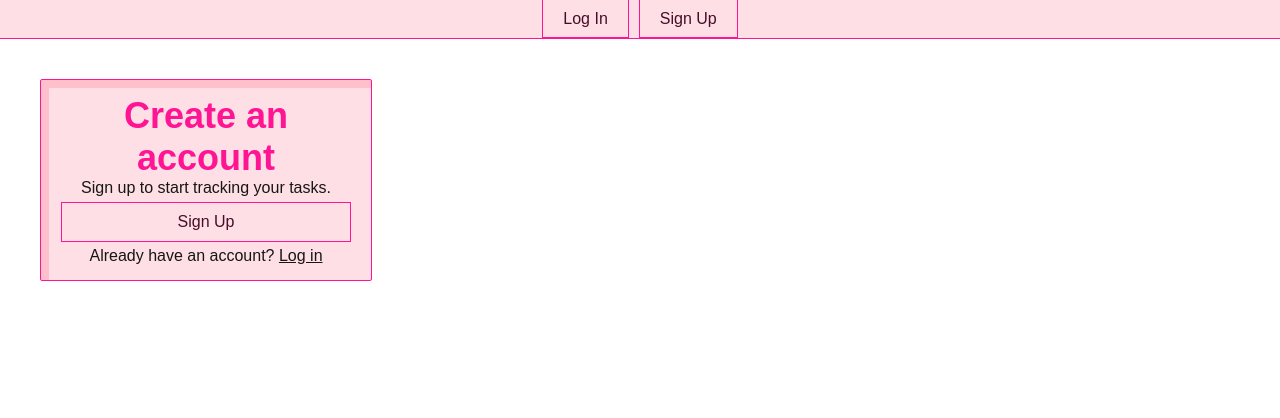
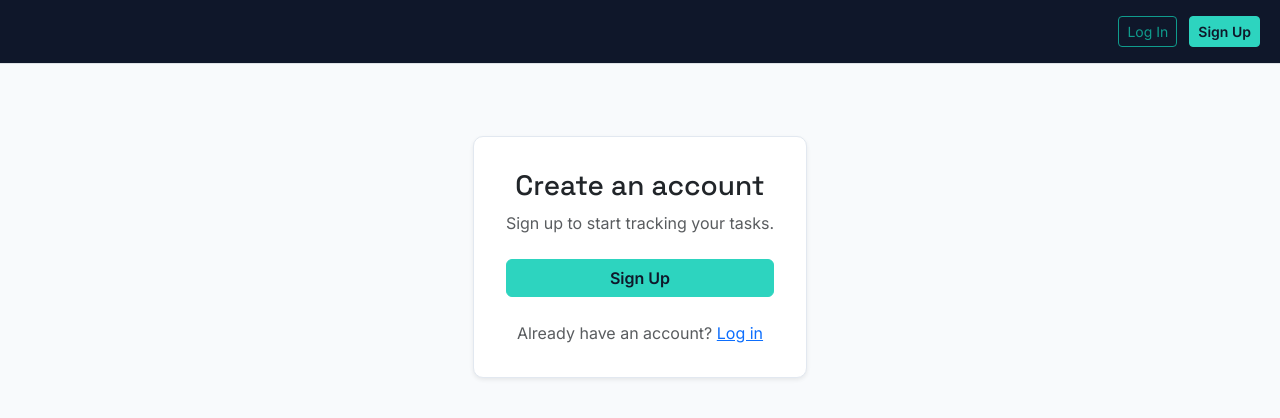
Before and after one commit to coding-cryptid/task-management-app, a React (Vite) app: page /register in a window 1280 px wide. Shown: the top 418 px of the page. Built offline with nearby package versions, Linux system fonts and the light colour scheme; no server answers.

Commit message:
Updated styles to look and feel more clean

```diff
--- a/index.html
+++ b/index.html
@@ -4,6 +4,9 @@
     <meta charset="UTF-8" />
     <link rel="icon" type="image/svg+xml" href="/favicon.svg" />
     <meta name="viewport" content="width=device-width, initial-scale=1.0" />
+    <link rel="preconnect" href="https://fonts.googleapis.com">
+    <link rel="preconnect" href="https://fonts.gstatic.com" crossorigin>
+    <link href="https://fonts.googleapis.com/css2?family=Inter:wght@400;500;600&family=Space+Grotesk:wght@500;600;700&family=JetBrains+Mono:wght@500&display=swap" rel="stylesheet">
     <title>task-management-app</title>
   </head>
   <body>
--- a/src/main.tsx
+++ b/src/main.tsx
@@ -1,3 +1,4 @@
+import 'bootstrap/dist/css/bootstrap.min.css'
 import { StrictMode } from 'react'
 import { createRoot } from 'react-dom/client'
 import { BrowserRouter } from 'react-router-dom'
--- a/styles.css
+++ b/styles.css
@@ -1,136 +1,311 @@
-* {
-    font-family: 'Poppins', sans-serif;
-    background-color: floralwhite;
-    text-align: center;
-    color: rgb(22, 22, 22);
-    background-color: transparent;
-    margin: 0;
-    h1 {
-        font-size: 36px;
-        color: deeppink;
-    }
+/* BASE */
+body {
+  font-family: 'Inter', sans-serif;
+  background-color: #F8FAFC;
+  color: #0F172A;
+  margin: 0;
+  padding: 0;
 }
 
-nav {
-    background-color: rgb(255, 223, 230);
-    padding: 10px;
-    margin-bottom: 20px;
-    border-bottom: 1px solid deeppink;
+h1, h2, h3 {
+  font-family: 'Space Grotesk', sans-serif;
+  font-weight: 600;
 }
 
-.btn {
-    font-size: 16px;
-    padding: 10px 20px;
-    border: 1px solid deeppink;
-    background-color: rgb(255, 223, 230);
-    color: rgb(69, 13, 42);
-    text-decoration: none;
-    cursor: pointer;
-    margin: 5px;
+/* PAGES */
+.container {
+  padding-top: 24px;
+  padding-bottom: 48px;
+  padding-left: 24px;
+  padding-right: 24px;
 }
 
-.nav-item {
-    font-size: 16px;
-    border: none;
-    padding: 10px 20px;
-    background-color: transparent;
+/* NAV */
+nav {
+  background-color: #0F172A;
+  padding: 16px 32px;
+  margin-bottom: 32px;
+  border-bottom: 1px solid #16213E;
 }
 
-/* TASK FORM START */
-form div {
-    margin: 15px;
+nav span {
+  color: white;
 }
 
-label {
-   display: flex;
-   flex-direction: column;
-   padding-bottom: 5px;
-   font-size: 20px;
+/* BUTTONS */
+.btn {
+  margin-right: 4px;
 }
 
-textarea,
-select,
-input {
-    font-size: 16px;
-    padding: 5px 10px;
-    border: 1px solid pink;
-    color: rgb(69, 13, 42);
+.btn-primary {
+  background-color: #2DD4BF;
+  border-color: #2DD4BF;
+  color: #0F172A;
+  font-weight: 600;
 }
 
-textarea {
-    resize: none;
-    height: 100px;
-}
-/* TASK FORM END */
-
-
-/* TASK CARD START */
-.card {
-    border: 1px solid deeppink;
-    border-radius: 2px;
-    background-color: rgb(255, 223, 230);
-    color: rgb(69, 13, 42);
-    margin: 40px;
-    width: 300px;
-    height: auto;
-    display: flex;
-    flex-wrap: wrap;
-    justify-content: center;
-    box-shadow: inset 8px 8px 0px pink;
-    padding: 15px;
+.btn-primary:hover,
+.btn-primary:focus {
+  background-color: #0F9C8D;
+  border-color: #0F9C8D;
+  color: white;
 }
 
-.card-body {
-    display: flex;
-    flex-direction: column;
-    height: 100%;
+.btn-outline-primary {
+  color: #0F9C8D;
+  border-color: #0F9C8D;
+}
+
+.btn-outline-primary:hover {
+  background-color: #0F9C8D;
+  border-color: #0F9C8D;
+  color: white;
+}
+
+/* TASK FORM */
+.form-label {
+  font-weight: 600;
+  color: #0F172A;
+  font-size: 0.9rem;
+  margin-top: 12px;
+}
+
+.form-control,
+.form-select {
+  border: 1px solid #E2E8F0;
+  color: #0F172A;
+  margin-bottom: 4px;
+}
+
+.form-control:focus,
+.form-select:focus {
+  border-color: #2DD4BF;
+  box-shadow: 0 0 0 0.2rem rgba(45, 212, 191, 0.25);
+}
+
+textarea.form-control {
+  resize: none;
+  min-height: 100px;
+}
+
+/* TASK CARD */
+.card {
+  border: 1px solid #E2E8F0;
+  border-radius: 10px;
+  background-color: #FFFFFF;
+  padding: 8px;
 }
 
 .card-title {
-    font-size: 25px;
-    font-weight: bold;
-    margin-bottom: 10px;
+  font-family: 'Space Grotesk', sans-serif;
+  font-weight: 600;
 }
 
 .badge {
-    font-size: 14px;
-    padding: 5px 10px;
-    border-radius: 3px;
-    font-weight: bold;
-    justify-content: space-between;
-    color: rgb(69, 13, 42);
+  font-family: 'JetBrains Mono', monospace;
+  font-size: 0.75rem;
+  font-weight: 500;
+  padding: 4px 10px;
+  border-radius: 5px;
 }
-/* TASK CARD END */
 
-/* TASK DETAILS START */
+/* TASK DETAILS */
 .list-unstyled {
-    list-style: none;
-    padding: 10px;
-    font-size: 18px;
-    strong {
-        color: rgb(69, 13, 42);
-    }
+  list-style: none;
+  padding: 0;
+  font-size: 1rem;
+  margin: 24px 0;
+}
+
+.list-unstyled li {
+  padding: 6px 0;
 }
 
 .task-title {
-    font-size: 24px;
-    font-weight: bold;
-    margin-bottom: 10px;
+  font-family: 'Space Grotesk', sans-serif;
+  font-size: 1.75rem;
+  font-weight: 600;
+  margin-bottom: 8px;
+  margin-top: 16px;
 }
 
 .task-description {
-    font-size: 18px;
-    margin-bottom: 10px;
+  font-size: 1rem;
+  margin-bottom: 16px;
 }
-/* TASK DETAILS END */
 
-/* DASHBOARD START */
+/* DASHBOARD */
 .dashboard {
-    display: flex;
-    flex-direction: column;
-    gap: 50px;
-    h1 {
-        margin-bottom: 50px;
-    }
+  display: flex;
+  flex-direction: column;
+  gap: 8px;
 }
-/* DASHBOARD END */
+
+.dashboard h1 {
+  margin-bottom: 8px;
+}
+
+/* LOGIN / REGISTER */
+.auth-page {
+  min-height: 100vh;
+  display: grid;
+  grid-template-columns: 1fr 1fr;
+  font-family: 'Inter', sans-serif;
+}
+
+@media (max-width: 900px) {
+  .auth-page {
+    grid-template-columns: 1fr;
+  }
+  .auth-panel {
+    display: none;
+  }
+}
+
+.auth-panel {
+  background: linear-gradient(160deg, #0F172A 0%, #16213E 100%);
+  color: white;
+  display: flex;
+  flex-direction: column;
+  justify-content: center;
+  padding: 4rem;
+}
+
+.auth-panel__eyebrow {
+  font-family: 'JetBrains Mono', monospace;
+  font-size: 0.75rem;
+  letter-spacing: 0.15em;
+  text-transform: uppercase;
+  color: #2DD4BF;
+  margin-bottom: 1rem;
+}
+
+.auth-panel__title {
+  font-family: 'Space Grotesk', sans-serif;
+  font-size: 2.5rem;
+  font-weight: 600;
+  line-height: 1.15;
+  margin-bottom: 1rem;
+}
+
+.auth-panel__subtitle {
+  color: rgba(255, 255, 255, 0.7);
+  max-width: 320px;
+  margin-bottom: 3rem;
+}
+
+.auth-checklist {
+  display: flex;
+  flex-direction: column;
+  gap: 0.85rem;
+}
+
+.auth-checklist__item {
+  display: flex;
+  align-items: center;
+  gap: 0.75rem;
+  font-family: 'JetBrains Mono', monospace;
+  font-size: 0.9rem;
+  color: rgba(255, 255, 255, 0.55);
+}
+
+.auth-checklist__box {
+  width: 18px;
+  height: 18px;
+  border-radius: 4px;
+  border: 1.5px solid rgba(255, 255, 255, 0.35);
+  flex-shrink: 0;
+}
+
+.auth-checklist__item--done .auth-checklist__box {
+  background: #2DD4BF;
+  border-color: #2DD4BF;
+  animation: auth-check-pop 0.4s ease;
+}
+
+.auth-checklist__item--done {
+  color: rgba(255, 255, 255, 0.9);
+  text-decoration: line-through;
+  text-decoration-color: rgba(255, 255, 255, 0.35);
+}
+
+@keyframes auth-check-pop {
+  0% { transform: scale(0.6); opacity: 0.4; }
+  100% { transform: scale(1); opacity: 1; }
+}
+
+@media (prefers-reduced-motion: reduce) {
+  .auth-checklist__item--done .auth-checklist__box {
+    animation: none;
+  }
+}
+
+.auth-form-side {
+  display: flex;
+  align-items: center;
+  justify-content: center;
+  padding: 2rem;
+  background: #F8FAFC;
+}
+
+.auth-card {
+  width: 100%;
+  max-width: 380px;
+  background: #FFFFFF;
+  border: 1px solid #E2E8F0;
+  border-radius: 12px;
+  padding: 2.5rem;
+}
+
+.auth-card__title {
+  font-family: 'Space Grotesk', sans-serif;
+  font-size: 1.5rem;
+  font-weight: 600;
+  color: #0F172A;
+  margin-bottom: 0.4rem;
+}
+
+.auth-card__subtitle {
+  color: #64748B;
+  font-size: 0.9rem;
+  margin-bottom: 2rem;
+}
+
+.auth-card__button {
+  width: 100%;
+  background: #2DD4BF;
+  border: none;
+  color: #0F172A;
+  font-weight: 600;
+  padding: 0.75rem;
+  border-radius: 8px;
+  transition: background 0.15s ease, color 0.15s ease;
+  cursor: pointer;
+}
+
+.auth-card__button:hover {
+  background: #0F9C8D;
+  color: white;
+}
+
+.auth-card__button:focus-visible {
+  outline: 2px solid #0F9C8D;
+  outline-offset: 2px;
+}
+
+.auth-card__footer {
+  margin-top: 1.75rem;
+  text-align: center;
+  color: #64748B;
+  font-size: 0.9rem;
+}
+
+.auth-card__footer a {
+  color: #0F9C8D;
+  font-weight: 600;
+  text-decoration: none;
+}
+
+.auth-card__footer a:hover {
+  text-decoration: underline;
+}
```
